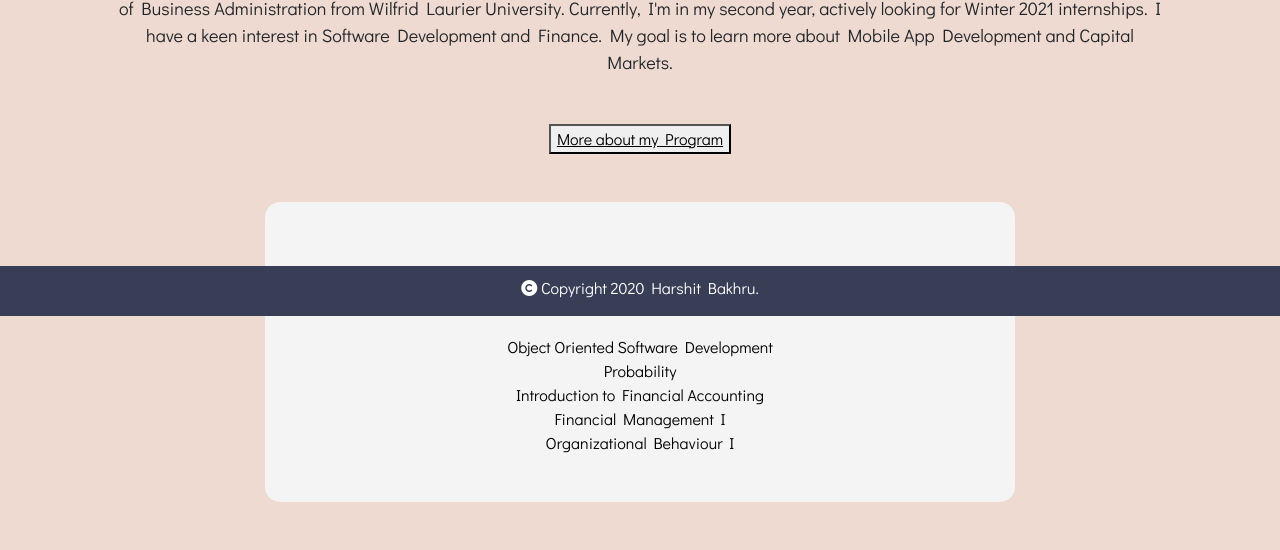
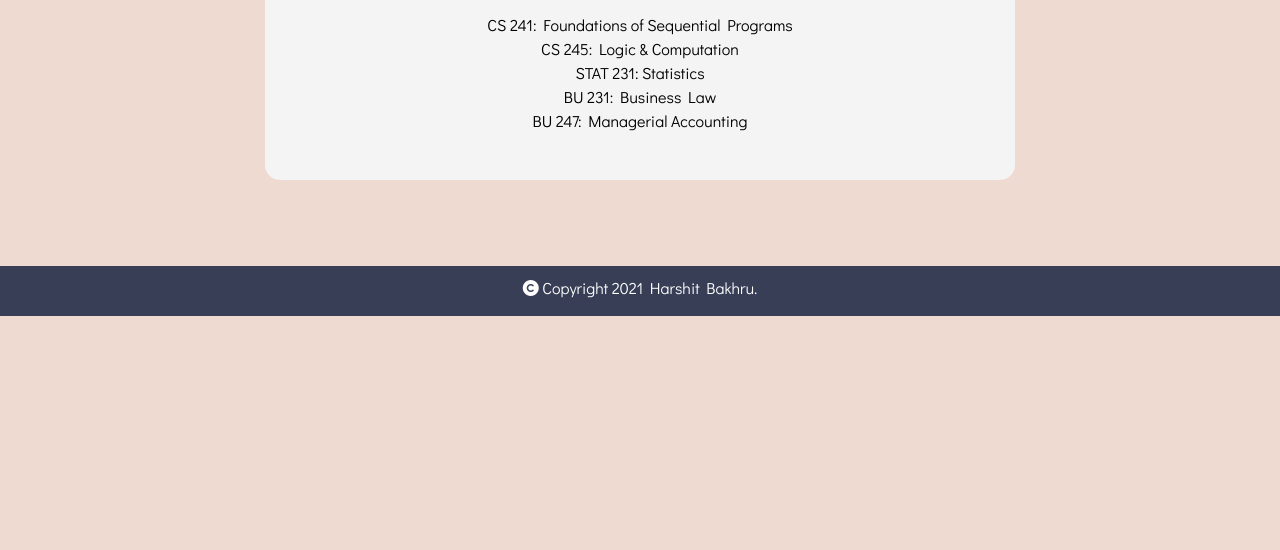
Before and after one commit to bakhruhk/bakhruhk.github.io, a plain HTML site: page index.html in a window 1280 px wide. Shown: the part 484-1034 px from the top of the page. After the commit the page ends 800 px from the top, so only its background shows below. Drawn offline with nearby package versions, Linux system fonts and the light colour scheme.

Commit message:
Update index.html

```diff
--- a/index.html
+++ b/index.html
@@ -59,12 +59,12 @@
                     </div>
                 </div>
             </div>
-
         </div>
     </section>
 
   </header>
 
+<!--
   <section id="about" class="container px-0">
     <div class="row align-items-center">
       <div class="col-lg-12">
@@ -83,6 +83,7 @@
       </div>
     </div>
   </section>
+-->
 
 
   <section id="classes" class="container-fluid px-0 mt-5 mb-5 courses">
@@ -90,11 +91,11 @@
       <div class="text-black text-center mt-5">
         <h1 class="p-0 pb-3"> Current Courses </h1>
         <ul style="list-style-type:none;" class="course-list px-5 pt-2">
-          <li> <a id="class-link" href = "https://cs.uwaterloo.ca/current/courses/course_descriptions/cDescr/newCDescr/CS246" target="_blank"> Object Oriented Software Development </a> </li>
-          <li> <a id="class-link" href = "https://my.cel.uwaterloo.ca/p/form/courses/search/course/sub/STAT/cat/230/topic/0" target="_blank"> Probability </a> </li>
-          <li> <a id="class-link" href = "https://academic-calendar.wlu.ca/course.php?c=53421&cal=1&d=2107&s=934&y=79" target="_blank"> Introduction to Financial Accounting </a> </li>
-          <li> <a id="class-link" href = "https://academic-calendar.wlu.ca/course.php?c=53500&cal=1&d=2107&s=934&y=79" target="_blank"> Financial Management I </a> </li>
-          <li> <a id="class-link" href = "https://academic-calendar.wlu.ca/course.php?c=42609&cal=1&d=1633&s=766&y=69" target="_blank"> Organizational Behaviour I </a> </li>
+          <li> <a id="class-link" href = "https://cs.uwaterloo.ca/current/courses/course_descriptions/cDescr/newCDescr/CS241" target="_blank"> CS 241: Foundations of Sequential Programs </a> </li>
+          <li> <a id="class-link" href = "https://cs.uwaterloo.ca//current/courses/course_descriptions/cDescr/newCDescr/CS245" target="_blank"> CS 245: Logic & Computation </a> </li>
+          <li> <a id="class-link" href = "https://my.cel.uwaterloo.ca/p/form/courses/search/course/sub/STAT/cat/231/topic/0" target="_blank"> STAT 231: Statistics </a> </li>
+          <li> <a id="class-link" href = "https://academic-calendar.wlu.ca/course.php?c=53422&cal=1&d=2107&s=934&y=79" target="_blank"> BU 231: Business Law </a> </li>
+          <li> <a id="class-link" href = "https://academic-calendar.wlu.ca/course.php?c=53424&cal=1&d=2107&s=934&y=79" target="_blank"> BU 247: Managerial Accounting </a> </li>
         </ul>
 
       </div>
@@ -103,7 +104,7 @@
   </section>
 
   <footer class="mt-5">
-    <p> <i class="fas fa-copyright"></i> Copyright 2020 Harshit Bakhru. </p>
+    <p> <i class="fas fa-copyright"></i> Copyright 2021 Harshit Bakhru. </p>
   </footer>
 
 
```
